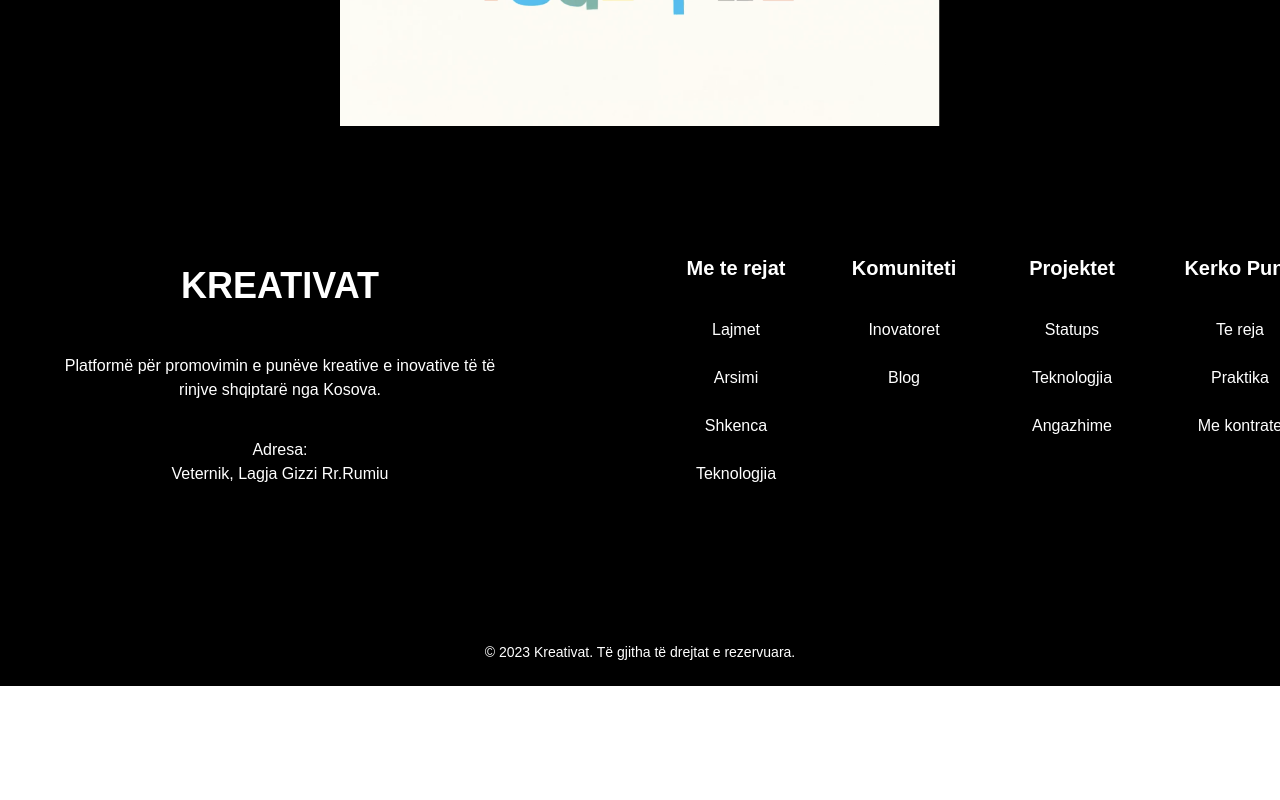
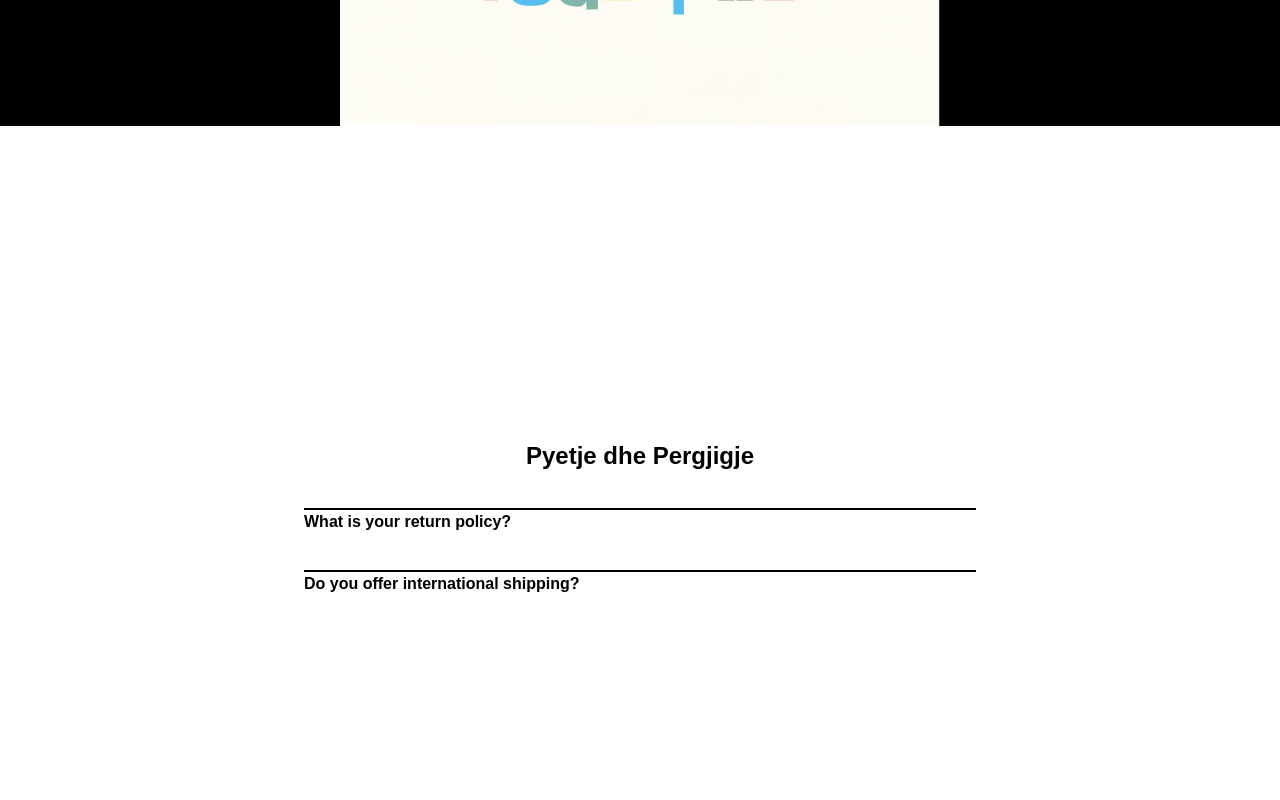
Before and after one commit to FortanPireva/kreativat, a Next.js app: page /new_design in a window 1280 px wide. Shown: the part 5840-6640 px from the top of the page. Before the commit the page ends 6526 px from the top, so only its background shows below. Built offline with nearby package versions, Linux system fonts and the light colour scheme.

Commit message:
add faq section

```diff
--- /dev/null
+++ b/components/Section/FAQSection.tsx
@@ -0,0 +1,45 @@
+import React, { useState } from "react";
+import PlusIcon from "../../assets/icons/plus-icon.svg";
+interface FAQ {
+  question: string;
+  answer: string;
+}
+
+interface FAQProps {
+  faqs: FAQ[];
+}
+
+const FAQSection: React.FC<FAQProps> = ({ faqs }) => {
+  const [activeIndex, setActiveIndex] = useState<number | null>(null);
+
+  const toggleActiveIndex = (index: number) => {
+    if (activeIndex === index) {
+      setActiveIndex(null);
+    } else {
+      setActiveIndex(index);
+    }
+  };
+
+  return (
+    <div className="w-full p-6 ax-auto flex justify-center items-center flex-col gap-5 py-14 min-h-screen ">
+      <h2 className="text-2xl font-semibold mb-4">Pyetje dhe Pergjigje</h2>
+      {faqs.map((faq, index) => (
+        <div
+          key={index}
+          className="mb-4 border-t-2 border-t-black w-full max-w-2xl"
+        >
+          <button
+            onClick={() => toggleActiveIndex(index)}
+            className="w-full text-left font-semibold"
+          >
+            {/* <PlusIcon /> */}
+            {faq.question}
+          </button>
+          {activeIndex === index && <p className="mt-2">{faq.answer}</p>}
+        </div>
+      ))}
+    </div>
+  );
+};
+
+export default FAQSection;
--- a/containers/Main/Main.tsx
+++ b/containers/Main/Main.tsx
@@ -1,4 +1,5 @@
 import React from "react";
+import FAQSection from "../../components/Section/FAQSection";
 import Goal from "../../components/Section/GoalSection";
 import HeadlineSection from "../../components/Section/HeadlineSection";
 import ProductLaunch from "../../components/Section/ProductLaunch";
@@ -6,6 +7,7 @@ import RecentSection from "../../components/Section/RecentSection";
 import TrendySection from "../../components/Section/TrendySection";
 import WorkWithUs from "../../components/WorkWithUs/WorkWithUs";
 import {
+  faqs,
   HEADLINE_SECTION,
   PRODUCT_LAUNCHES,
   RECENT_SECTION,
@@ -24,6 +26,7 @@ const Main = () => {
       <ProductLaunch cards={PRODUCT_LAUNCHES} />
       <Goal />
       <WorkWithUs />
+      <FAQSection faqs={faqs} />
     </div>
   );
 };
--- a/data/data.ts
+++ b/data/data.ts
@@ -189,3 +189,15 @@ export const footerLinks = [
     ],
   },
 ];
+
+export const faqs = [
+  {
+    question: "What is your return policy?",
+    answer: "You can return any item within 30 days of purchase.",
+  },
+  {
+    question: "Do you offer international shipping?",
+    answer: "Yes, we ship to most countries worldwide.",
+  },
+  // Add more FAQs as needed
+];
```
Also changed, not shown: assets/icons/plus-icon.svg (added).
